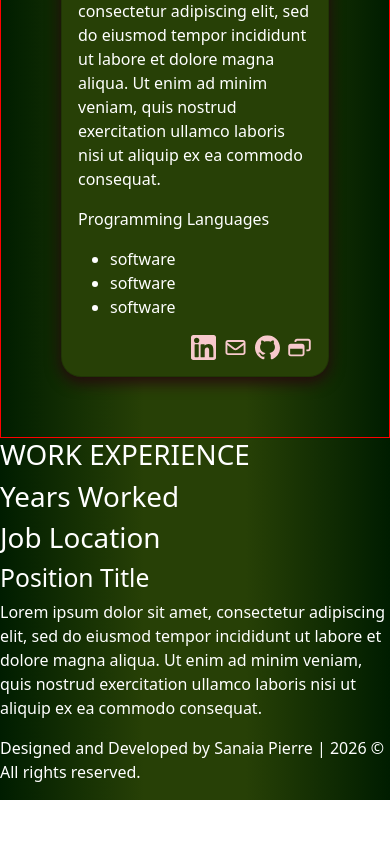
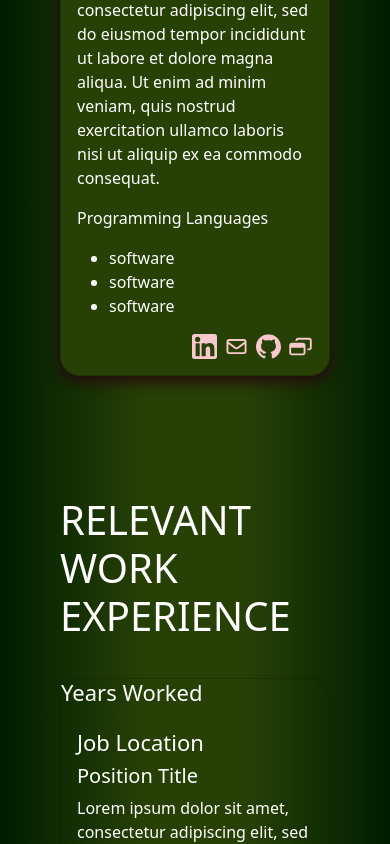
Before and after one commit to sapierre26/PierrePortfolio, a React (Vite) app in the folder PierrePortfolio/: page / in a window 390 px wide. Shown: the part 4875-5719 px from the top of the page. Before the commit the page ends 5675 px from the top, so only its background shows below. Built offline with nearby package versions, Linux system fonts and the light colour scheme.

Commit message:
Started adding styling and formatting to the ResumeExperience and ResumeItem components; Edited the previous components to fix styling and format errors

```diff
--- a/PierrePortfolio/index.html
+++ b/PierrePortfolio/index.html
@@ -6,7 +6,6 @@
     <meta name="viewport" content="width=device-width, initial-scale=1.0" />
     <title>PierrePortfolio</title>
     <link href="https://cdn.jsdelivr.net/npm/bootstrap@5.3.8/dist/css/bootstrap.min.css" rel="stylesheet" integrity="sha384-sRIl4kxILFvY47J16cr9ZwB07vP4J8+LH7qKQnuqkuIAvNWLzeN8tE5YBujZqJLB" crossorigin="anonymous">
-  </head>
   <body>
     <div id="root"></div>
     <script type="module" src="/src/main.tsx"></script>
--- a/PierrePortfolio/package.json
+++ b/PierrePortfolio/package.json
@@ -15,13 +15,16 @@
     "react": "^19.2.7",
     "react-bootstrap": "^2.10.10",
     "react-dom": "^19.2.8",
-    "react-router-dom": "^7.18.2"
+    "react-router-dom": "^7.18.2",
+    "react-slick": "^0.31.0",
+    "slick-carousel": "^1.8.1"
   },
   "devDependencies": {
     "@eslint/js": "^10.0.1",
     "@types/node": "^24.13.2",
     "@types/react": "^19.2.17",
     "@types/react-dom": "^19.2.3",
+    "@types/react-slick": "^0.23.13",
     "@vitejs/plugin-react": "^6.0.3",
     "eslint": "^10.6.0",
     "eslint-plugin-react-hooks": "^7.1.1",
--- a/PierrePortfolio/src/components/ResumeExperience.tsx
+++ b/PierrePortfolio/src/components/ResumeExperience.tsx
@@ -1,14 +1,17 @@
+import '../css/tokens.css'
+import '../css/ResumeExperience.css'
 import ResumeItem from './ResumeItem.tsx'
-
 
 function Resume() {
   return (
     <>
       <section id="resume-section">
-        <h1>WORK EXPERIENCE</h1>
+        <h1>RELEVANT WORK EXPERIENCE</h1>
 
-        <div id="resume-list">
+        <div id="featured-experience">
           <ResumeItem />
+          {/* <ResumeItem />
+          <ResumeItem /> */}
         </div>
       </section>
     </>
--- a/PierrePortfolio/src/components/ResumeItem.tsx
+++ b/PierrePortfolio/src/components/ResumeItem.tsx
@@ -1,16 +1,19 @@
+import '../css/tokens.css'
+import '../css/ResumeExperience.css'
+
 function ResumeItem() {
   return (
     <>
-      <div className="resume-item">
-        <section className="resume-item-years worked">
+      <div className="card resume-item">
+        <section className="resume-item-years-worked">
             <h1>Years Worked</h1>
         </section>
 
-        <section className="resume-item-job-description">
-            <h1>Job Location</h1>
+        <section className="card-body resume-item-job-description">
+            <h1 className="card-title">Job Location</h1>
             <h2>Position Title</h2>
 
-            <p>Lorem ipsum dolor sit amet, consectetur adipiscing elit, sed do eiusmod tempor incididunt ut labore et dolore magna aliqua. Ut enim ad minim veniam, quis nostrud exercitation ullamco laboris nisi ut aliquip ex ea commodo consequat.</p>
+            <p className="card-text">Lorem ipsum dolor sit amet, consectetur adipiscing elit, sed do eiusmod tempor incididunt ut labore et dolore magna aliqua. Ut enim ad minim veniam, quis nostrud exercitation ullamco laboris nisi ut aliquip ex ea commodo consequat.</p>
 
             <div className="resume-item-skills-gained-gallery"></div>
         </section>
--- a/PierrePortfolio/src/css/AboutMe.css
+++ b/PierrePortfolio/src/css/AboutMe.css
@@ -6,7 +6,7 @@
     max-width: var(--max-content-width);
     margin: var(--margin-zero);
     padding: var(--padding-body);
-    border: 1px solid blue;
+    /* border: 1px solid blue; */
 }
 
 #about-me-main-bio {
@@ -55,7 +55,6 @@
         max-width: var(--max-content-width);
         margin: var(--margin-zero);
         padding: var(--padding-body-sub);
-        border: 1px solid blue;
     }
 
     #about-me-main-bio {
--- a/PierrePortfolio/src/css/ProjectExperience.css
+++ b/PierrePortfolio/src/css/ProjectExperience.css
@@ -7,7 +7,6 @@
     max-width: var(--max-content-width);
     margin: var(--margin-zero);
     padding: var(--padding-body);
-    border: 1px solid red;
 }
 
 #projects-section h1 {
@@ -30,7 +29,6 @@
         max-width: var(--max-content-width);
         margin: var(--margin-zero);
         padding: var(--padding-body-sub);
-        border: 1px solid red;
     }
 
     #featured-projects {
@@ -39,7 +37,7 @@
 }
 
 /* PROJECT ITEM */
-.card {
+.project-item {
     border-top-left-radius: var(--border-radius);
     border-top-right-radius: var(--border-radius);
     border-bottom-left-radius: var(--border-radius);
@@ -50,7 +48,7 @@
     transition: transform 0.3s ease;
 }
 
-.card:hover {
+.project-item:hover {
     transform: scale(1.03);
 }
 
--- /dev/null
+++ b/PierrePortfolio/src/css/ResumeExperience.css
@@ -0,0 +1,64 @@
+/* RESUME EXPERIENCE */
+#resume-section {
+    display: flex;
+    flex-direction: column;
+    justify-content: center;
+    gap: var(--grid-gap);
+    max-width: var(--max-content-width);
+    margin: var(--margin-zero);
+    padding: var(--padding-body);
+    /* border: 1px solid red; */
+}
+
+#resume-section h1 {
+    font-size: var(--section-h1-size);
+}
+
+@media (max-width: 991.98px) {
+    #resume-section {
+        display: flex;
+        flex-direction: column;
+        justify-content: center;
+        gap: var(--grid-gap);
+        max-width: var(--max-content-width);
+        margin: var(--margin-zero);
+        padding: var(--padding-body-sub);
+        /* border: 1px solid red; */
+    }
+}
+
+
+/* RESUME ITEM */
+.resume-item {
+    border-top-left-radius: var(--border-radius);
+    border-top-right-radius: var(--border-radius);
+    border-bottom-left-radius: var(--border-radius);
+    border-bottom-right-radius: var(--border-radius);
+    background-color: var(--card-background);
+    color: var(--main-text-color) !important;
+    transition: transform 0.3s ease;
+    /* border: none; */
+}
+
+.resume-item:hover {
+    background-color: var(--card-overlay-color);
+    transform: scale(1.03);
+}
+
+.resume-item-years-worked h1 {
+    font-size: var(--item-h1-size) !important;
+}
+
+.resume-item-job-description h1 {
+    font-size: var(--item-h1-size) !important;
+}
+
+.resume-item-job-description h2 {
+    font-size: var(--item-h2-size);
+    font-weight: normal !important;
+}
+
+
+.resume-item-job-description p {
+    font-size: var(--item-h1-p-size) !important;
+}
--- a/PierrePortfolio/src/css/tokens.css
+++ b/PierrePortfolio/src/css/tokens.css
@@ -7,7 +7,6 @@
 
     /* SUPPORT COLORS */
     --main-text-color: #FFFFFF;
-    --sub-text-color: #000000;
 
     /* FONT SIZES */
     --navbar-brand-font-size: 40px;
@@ -41,6 +40,8 @@
 
     /* EXTRAS */
     --image-overlay-color: rgba(0, 0, 0, 0.3);
+    --card-overlay-color: rgba(39, 6, 15, 0.3);
+    --card-background: rgba(0, 0, 0, 0);
     --border-radius: 20px;
     --logo-size: 25px;
 }
```
Also changed, not shown: 1 other file (tests, documents, lock files or other folders).
